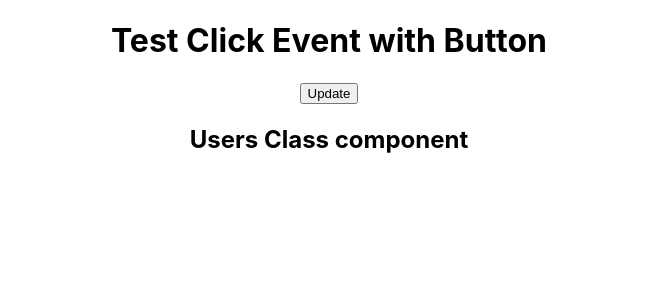
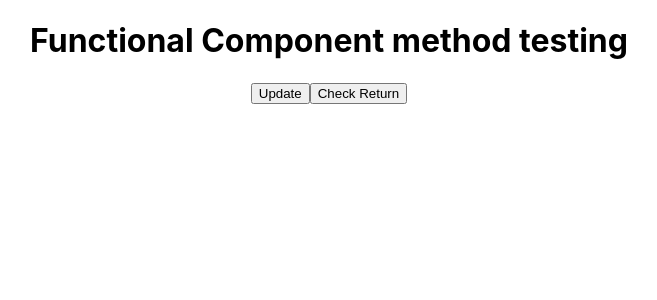
Before and after one commit to devmishra88/jesttesting, a React (Create React App) app: page / in a window 1280 px wide. Shown: the top 300 px of the page, without its empty margins (311-968 px from the left). Built offline with nearby package versions, Linux system fonts and the light colour scheme.

Commit message:
functional component method testing

```diff
--- a/src/App.js
+++ b/src/App.js
@@ -1,15 +1,21 @@
 import { useState } from "react";
 import "./App.css";
-import Users from "./Users";
+import handleData2 from "./helper";
 
 function App() {
-  const [pagetitle, setPageTitle] = useState("");
+  // const [pagetitle, setPageTitle] = useState("");
+  const [data, setData] = useState("");
+
+  const handleData=()=>{
+    setData("hello")
+  }
+
   return (
     <div className="App">
-      <h1>Test Click Event with Button</h1>
-      <button onClick={()=>setPageTitle("I am updated title")}>Update</button>
-      <h1>{pagetitle}</h1>
-      <Users />
+      <h1>Functional Component method testing</h1>
+      <button data-testid="btn1" onClick={handleData}>Update</button>
+      <button onClick={handleData2}>Check Return</button>
+      <h2>{data}</h2>
     </div>
   );
 }
--- /dev/null
+++ b/src/helper.js
@@ -0,0 +1,6 @@
+const handleData2 = () => {
+  console.log("Hi devesh");
+  return "devesh";
+};
+
+export default handleData2
```
Also changed, not shown: 1 other file (tests, documents, lock files or other folders).
